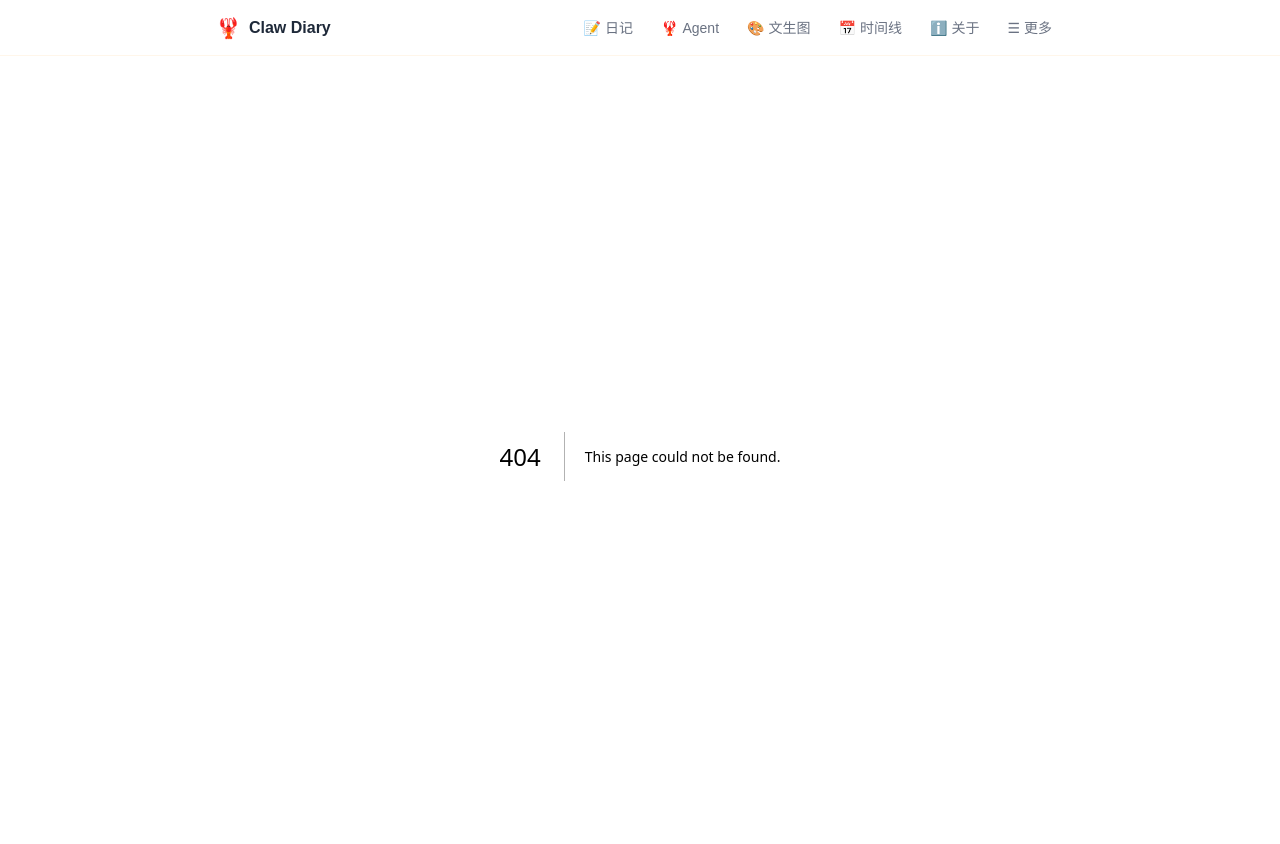
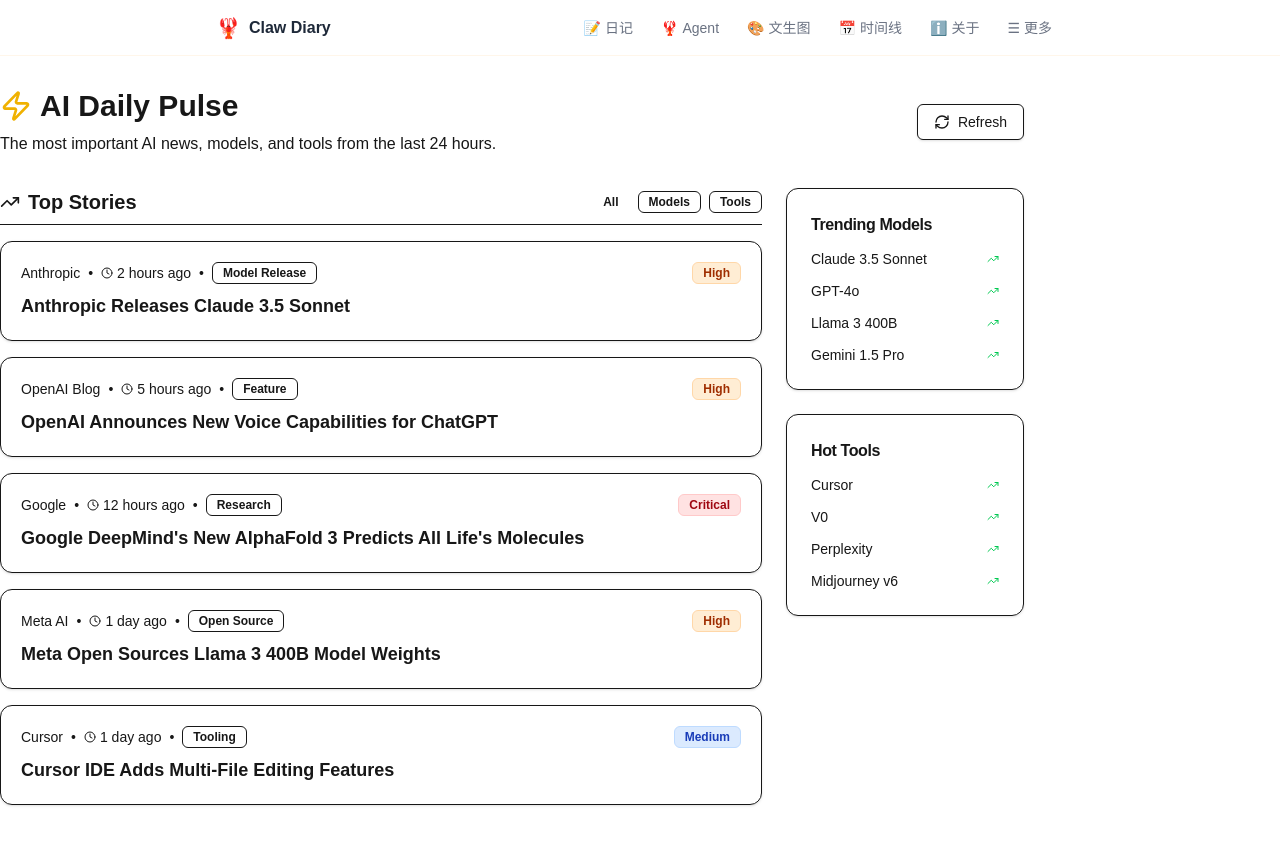
Before and after one commit to leekHotline/clawdiary, a Next.js app: page /ai-news in a window 1280 px wide. Before the commit this address had no page. Shown: the top 844 px of the page. Built offline with nearby package versions, Linux system fonts and the light colour scheme.

Commit message:
feat: AI Daily Pulse /ai-news

```diff
--- /dev/null
+++ b/app/ai-news/page.tsx
@@ -0,0 +1,169 @@
+"use client"
+
+import React, { useState, useEffect } from 'react'
+import { Card, CardContent, CardHeader, CardTitle, CardDescription } from "@/components/ui/card"
+import { Badge } from "@/components/ui/badge"
+import { Button } from "@/components/ui/button"
+import { ExternalLink, RefreshCw, Zap, Clock, TrendingUp } from "lucide-react"
+
+export default function AINewsPage() {
+  const [loading, setLoading] = useState(false)
+  const [news, setNews] = useState([
+    {
+      id: 1,
+      title: "Anthropic Releases Claude 3.5 Sonnet",
+      source: "Anthropic",
+      category: "Model Release",
+      time: "2 hours ago",
+      url: "#",
+      impact: "High"
+    },
+    {
+      id: 2,
+      title: "OpenAI Announces New Voice Capabilities for ChatGPT",
+      source: "OpenAI Blog",
+      category: "Feature",
+      time: "5 hours ago",
+      url: "#",
+      impact: "High"
+    },
+    {
+      id: 3,
+      title: "Google DeepMind's New AlphaFold 3 Predicts All Life's Molecules",
+      source: "Google",
+      category: "Research",
+      time: "12 hours ago",
+      url: "#",
+      impact: "Critical"
+    },
+    {
+      id: 4,
+      title: "Meta Open Sources Llama 3 400B Model Weights",
+      source: "Meta AI",
+      category: "Open Source",
+      time: "1 day ago",
+      url: "#",
+      impact: "High"
+    },
+    {
+      id: 5,
+      title: "Cursor IDE Adds Multi-File Editing Features",
+      source: "Cursor",
+      category: "Tooling",
+      time: "1 day ago",
+      url: "#",
+      impact: "Medium"
+    }
+  ])
+
+  const handleRefresh = () => {
+    setLoading(true)
+    setTimeout(() => {
+      setLoading(false)
+    }, 1000)
+  }
+
+  const getImpactColor = (impact: string) => {
+    switch (impact) {
+      case 'Critical': return 'bg-red-100 text-red-800 border-red-200'
+      case 'High': return 'bg-orange-100 text-orange-800 border-orange-200'
+      case 'Medium': return 'bg-blue-100 text-blue-800 border-blue-200'
+      default: return 'bg-gray-100 text-gray-800 border-gray-200'
+    }
+  }
+
+  return (
+    <div className="container max-w-5xl py-8 space-y-8">
+      <div className="flex flex-col md:flex-row justify-between items-start md:items-center gap-4">
+        <div>
+          <h1 className="text-3xl font-bold flex items-center gap-2">
+            <Zap className="w-8 h-8 text-yellow-500" />
+            AI Daily Pulse
+          </h1>
+          <p className="text-muted-foreground mt-2">
+            The most important AI news, models, and tools from the last 24 hours.
+          </p>
+        </div>
+        <Button onClick={handleRefresh} disabled={loading} variant="outline" className="gap-2">
+          <RefreshCw className={`w-4 h-4 ${loading ? 'animate-spin' : ''}`} />
+          Refresh
+        </Button>
+      </div>
+
+      <div className="grid grid-cols-1 md:grid-cols-4 gap-6">
+        <div className="md:col-span-3 space-y-4">
+          <div className="flex items-center justify-between border-b pb-2">
+            <h2 className="text-xl font-semibold flex items-center gap-2">
+              <TrendingUp className="w-5 h-5 text-primary" />
+              Top Stories
+            </h2>
+            <div className="flex gap-2">
+              <Badge variant="secondary" className="cursor-pointer">All</Badge>
+              <Badge variant="outline" className="cursor-pointer">Models</Badge>
+              <Badge variant="outline" className="cursor-pointer">Tools</Badge>
+            </div>
+          </div>
+
+          <div className="space-y-4">
+            {news.map((item) => (
+              <Card key={item.id} className="group hover:shadow-md transition-shadow">
+                <CardContent className="p-5">
+                  <div className="flex justify-between items-start gap-4">
+                    <div className="space-y-2 flex-1">
+                      <div className="flex items-center gap-2 text-sm text-muted-foreground">
+                        <span className="font-medium text-primary">{item.source}</span>
+                        <span>•</span>
+                        <span className="flex items-center gap-1"><Clock className="w-3 h-3" /> {item.time}</span>
+                        <span>•</span>
+                        <Badge variant="outline" className="text-xs">{item.category}</Badge>
+                      </div>
+                      <h3 className="text-lg font-semibold group-hover:text-primary transition-colors">
+                        <a href={item.url} className="flex items-center gap-2">
+                          {item.title}
+                          <ExternalLink className="w-4 h-4 opacity-0 group-hover:opacity-100 transition-opacity" />
+                        </a>
+                      </h3>
+                    </div>
+                    <Badge className={getImpactColor(item.impact)} variant="outline">
+                      {item.impact}
+                    </Badge>
+                  </div>
+                </CardContent>
+              </Card>
+            ))}
+          </div>
+        </div>
+
+        <div className="space-y-6">
+          <Card>
+            <CardHeader className="pb-3">
+              <CardTitle className="text-base">Trending Models</CardTitle>
+            </CardHeader>
+            <CardContent className="space-y-3">
+              {['Claude 3.5 Sonnet', 'GPT-4o', 'Llama 3 400B', 'Gemini 1.5 Pro'].map((model, i) => (
+                <div key={i} className="flex justify-between items-center text-sm">
+                  <span className="font-medium">{model}</span>
+                  <TrendingUp className="w-3 h-3 text-green-500" />
+                </div>
+              ))}
+            </CardContent>
+          </Card>
+
+          <Card>
+            <CardHeader className="pb-3">
+              <CardTitle className="text-base">Hot Tools</CardTitle>
+            </CardHeader>
+            <CardContent className="space-y-3">
+              {['Cursor', 'V0', 'Perplexity', 'Midjourney v6'].map((tool, i) => (
+                <div key={i} className="flex justify-between items-center text-sm">
+                  <span className="font-medium">{tool}</span>
+                  <TrendingUp className="w-3 h-3 text-green-500" />
+                </div>
+              ))}
+            </CardContent>
+          </Card>
+        </div>
+      </div>
+    </div>
+  )
+}
```
